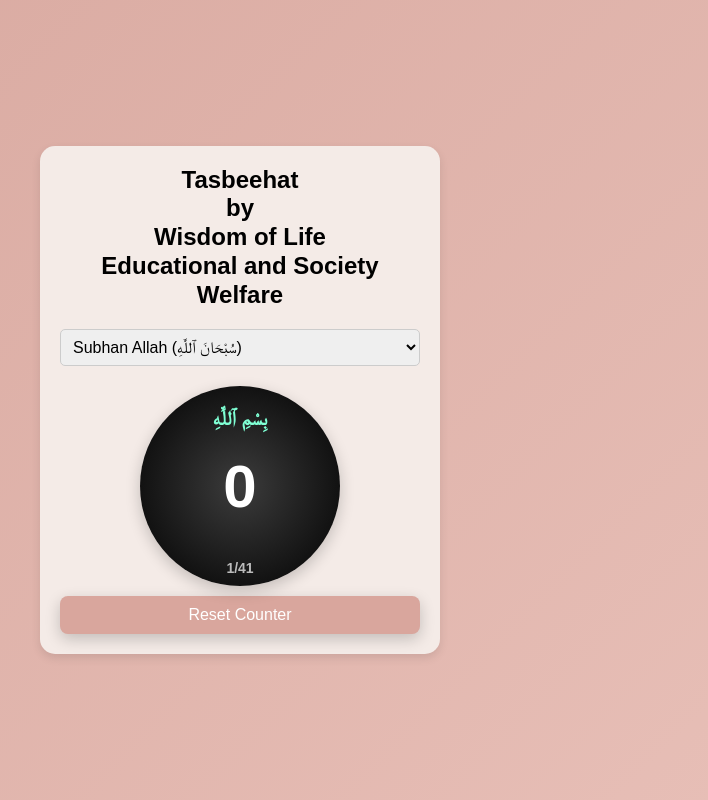
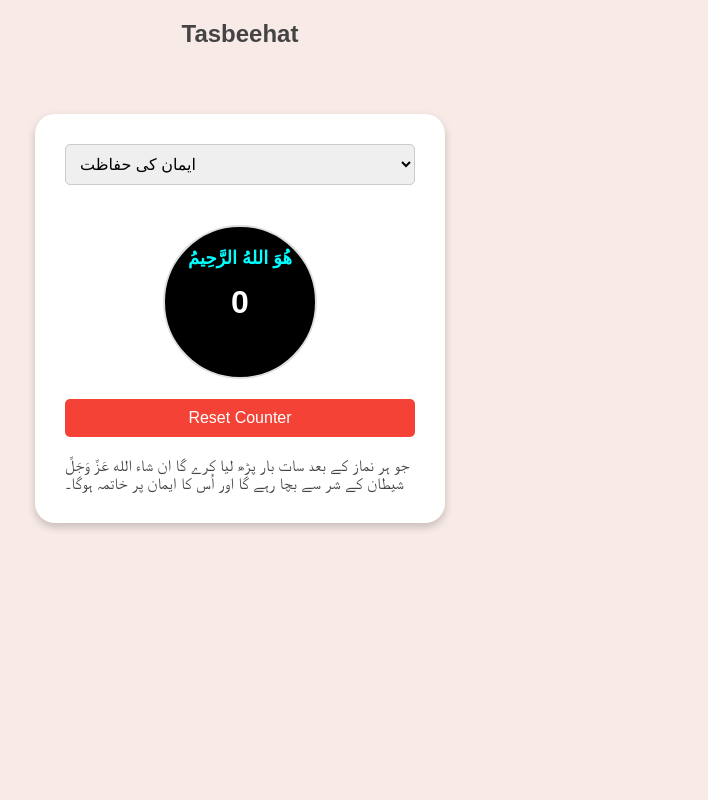
Before and after one commit to mr-nazar-05/tasbeeh, a plain HTML site: page index.html in a window 1280 px wide. Shown: the whole page, without its empty margins (400-1108 px from the left). Drawn offline with Linux system fonts and the light colour scheme.

Commit message:
index.html

```diff
--- a/index.html
+++ b/index.html
@@ -5,216 +5,171 @@
   <meta name="viewport" content="width=device-width, initial-scale=1.0">
   <title>Tasbeeh Counter</title>
   <style>
-    * {
-      box-sizing: border-box;
+    body {
+      margin: 0;
+      padding: 0;
+      font-family: Arial, sans-serif;
+      background-color: #f8eae6;
+      text-align: center;
     }
 
-    body {
-      display: flex;
-      justify-content: center;
-      align-items: center;
-      height: 100vh;
-      margin: 0;
-      background: linear-gradient(135deg, #d8a89f, #e8c0b8);
-      font-family: Arial, sans-serif;
+    h1 {
+      margin-top: 20px;
+      font-size: 24px;
+      color: #444;
     }
 
     .tasbeeh-container {
+      margin-top: 50px;
+      display: inline-block;
+      background-color: #fff;
+      padding: 30px;
+      border-radius: 20px;
+      box-shadow: 0 4px 8px rgba(0, 0, 0, 0.2);
+      text-align: center;
+      width: 90%; /* Make container responsive */
+      max-width: 350px; /* Max width for larger screens */
+    }
+
+    select {
+      width: 100%;
+      padding: 10px;
+      font-size: 16px;
+      margin-bottom: 20px;
+      border-radius: 5px;
+      border: 1px solid #ccc;
+    }
+
+    .circle {
       display: flex;
       flex-direction: column;
+      justify-content: center;
       align-items: center;
-      background: #f4ebe7;
-      padding: 20px;
-      border-radius: 15px;
-      box-shadow: 0 4px 10px rgba(0, 0, 0, 0.1);
-      width: 90%;
-      max-width: 400px;
+      width: 150px;
+      height: 150px;
+      margin: 20px auto;
+      background-color: black;
+      color: #fff;
+      font-size: 18px;
+      font-weight: bold;
+      border-radius: 50%;
+      border: 2px solid #ddd;
+      cursor: pointer;
+      user-select: none;
+      position: relative;
+      touch-action: manipulation; /* Prevents click animation response */
     }
 
-    .tasbeeh-title {
-      font-size: 24px;
-      font-weight: bold;
-      margin-bottom: 20px;
-      text-align: center;
-      line-height: 1.2;
+    .circle .tasbeeh-text {
+      color: cyan;
+      font-size: 18px;
+      position: absolute;
+      top: 20px;
     }
 
-    .tasbeeh-dropdown {
-      font-size: 16px;
-      padding: 8px;
-      width: 100%;
-      border-radius: 5px;
-      border: 1px solid #ccc;
-      margin-bottom: 20px;
+    .circle .counter {
+      color: white;
+      font-size: 32px;
     }
 
-    .tasbeeh-button {
-      background: #d9a69d;
+    button {
+      display: block;
+      width: 100%;
+      margin-top: 20px;
+      padding: 10px;
+      font-size: 16px;
+      background-color: #f44336;
+      color: white;
       border: none;
-      color: #fff;
-      font-size: 16px;
-      padding: 10px 20px;
-      border-radius: 8px;
-      cursor: pointer;
-      box-shadow: 0px 5px 15px rgba(0, 0, 0, 0.2);
-      transition: 0.3s;
-      width: 100%;
-      margin-top: 10px;
-    }
-
-    .tasbeeh-button:hover {
-      background: #d1938b;
-    }
-
-    .counter-circle {
-      position: relative;
-      width: 200px;
-      height: 200px;
-      background: radial-gradient(circle at center, #3c3c3c, #000);
-      border-radius: 50%;
-      display: flex;
-      justify-content: center;
-      align-items: center;
-      color: white;
-      font-size: 48px;
-      font-weight: bold;
-      box-shadow: 0px 5px 15px rgba(0, 0, 0, 0.2);
-      overflow: hidden;
-      cursor: pointer;
-      text-align: center;
-      user-select: none;
-      outline: none; /* Remove focus outline */
-      -webkit-tap-highlight-color: transparent; /* Prevent mobile click highlight */
-    }
-
-    /* Prevent any active state or visual feedback on click */
-    .counter-circle:active {
-      background: radial-gradient(circle at center, #3c3c3c, #000); /* Keep background consistent */
-    }
-
-    .counter-circle .arabic-text {
-      position: absolute;
-      top: 20px;
-      color: #7fffd4;
-      font-size: 20px;
-      padding: 0 10px;
-      line-height: 1.2;
-      white-space: normal;
-      text-align: center;
-    }
-
-    .counter-circle .count-number {
-      font-size: 60px;
-    }
-
-    .icons {
-      position: absolute;
-      top: 10px;
-      right: 10px;
-      display: flex;
-      gap: 10px;
-    }
-
-    .icons button {
-      background: none;
-      border: none;
-      color: white;
-      font-size: 18px;
+      border-radius: 5px;
       cursor: pointer;
     }
 
-    .count-info {
-      position: absolute;
-      bottom: 10px;
-      font-size: 14px;
-      color: #bbb;
+    button:hover {
+      background-color: #e53935;
     }
 
-    /* Mobile Responsiveness */
-    @media (max-width: 480px) {
-      .tasbeeh-container {
-        padding: 15px;
-      }
-
-      .counter-circle {
-        width: 180px;
-        height: 180px;
-      }
-
-      .counter-circle .arabic-text {
-        font-size: 18px;
-      }
-
-      .counter-circle .count-number {
-        font-size: 48px;
-      }
-
-      .tasbeeh-title {
-        font-size: 20px;
-      }
-
-      .tasbeeh-dropdown {
-        font-size: 14px;
-      }
-
-      .tasbeeh-button {
-        font-size: 14px;
-        padding: 8px 16px;
-      }
+    .description {
+      margin-top: 20px;
+      font-size: 16px;
+      color: #444;
+      text-align: left;
     }
   </style>
 </head>
 <body>
+  <h1>Tasbeehat</h1>
   <div class="tasbeeh-container">
-    <!-- Title with line breaks -->
-    <div class="tasbeeh-title">
-      Tasbeehat<br>
-      by<br>
-      Wisdom of Life<br>
-      Educational and Society Welfare
+    <select id="tasbeehSelect" onchange="updateTasbeeh()">
+      <option value="iman">ایمان کی حفاظت</option>
+      <option value="gharibi">غربت سے نجات</option>
+      <option value="thakan">تھکن سے حفاظت</option>
+      <option value="bimari">بیماری سے شفاء</option>
+      <option value="gham">غم سے چھٹکارا</option>
+      <option value="bala">بلاؤں سے حفاظت</option>
+      <option value="afsar">افسر مہربان ہو جائے</option>
+      <option value="khwab">ڈراؤنے خواب</option>
+      <option value="uladSaleh">اولاد صالح</option>
+      <option value="uladNarenah">اولاد نرینه کا وظیفه</option>
+      <option value="mushkil">مشکل آسان ہو</option>
+      <option value="dua">دعا قبول ہو</option>
+    </select>
+    <div class="circle" onclick="incrementCounter()">
+      <div class="tasbeeh-text" id="tasbeehText">هُوَ اللهُ الرَّحِيمُ</div>
+      <div class="counter" id="counter">0</div>
     </div>
-
-    <!-- Dropdown menu for Ibadat options -->
-    <select id="ibadatOptions" class="tasbeeh-dropdown" onchange="updatePhrase()">
-      <option value="سُبْحَانَ ٱللَّٰهِ">Subhan Allah (سُبْحَانَ ٱللَّٰهِ)</option>
-      <option value="الحمد للہ">Alhamdulillah (الحمد للہ)</option>
-      <option value="الله أكبر">Allahu Akbar (الله أكبر)</option>
-      <option value="لا إله إلا الله">La ilaha illallah (لا إله إلا الله)</option>
-      <option value="استغفر الله">Astaghfirullah (استغفر الله)</option>
-      <option value="يا الله">Ya Allah (يا الله)</option>
-      <option value="لا حول و لا قوة إلا بالله">La hawla wa la quwwata illa billah (لا حول و لا قوة إلا بالله)</option>
-      <option value="اللهم صل على محمد وعلى آل محمد">Allahumma salli 'ala Muhammad wa 'ala aali Muhammad (اللهم صل على محمد وعلى آل محمد)</option>
-    </select>
-
-    <div class="counter-circle" onclick="incrementCounter()">
-      <div id="phraseDisplay" class="arabic-text">بِسْمِ ٱللَّٰهِ</div>
-      <div id="counterDisplay" class="count-number">0</div>
-      <div class="icons">
-        <button onclick="resetCounter()">⟳</button>
-      </div>
-      <div class="count-info">1/41</div>
+    <button onclick="resetCounter()">Reset Counter</button>
+    <div class="description" id="tasbeehDescription">
+      جو ہر نماز کے بعد سات بار پڑھ لیا کرے گا ان شاء الله عَزَّ وَجَلَّ شیطان کے شر سے بچا رہے گا اور اُس کا ایمان پر خاتمہ ہوگا۔
     </div>
-
-    <button class="tasbeeh-button" onclick="resetCounter()">Reset Counter</button>
   </div>
 
   <script>
-    let counter = 0;
+    const tasbeehData = {
+      iman: {
+        text: "هُوَ اللهُ الرَّحِيمُ",
+        description:
+          "جو ہر نماز کے بعد سات بار پڑھ لیا کرے گا ان شاء الله عَزَّ وَجَلَّ شیطان کے شر سے بچا رہے گا اور اُس کا ایمان پر خاتمہ ہوگا۔",
+      },
+      gharibi: {
+        text: "يَا مَلِكُ",
+        description:
+          "90 بار جو غریب و نادار روزانہ پڑھا کرے ان شاء الله عزوجل غربت سے نجات پائے گا۔",
+      },
+      thakan: {
+        text: "يَا قُدُّوسُ",
+        description:
+          "کا جو کوئی دوران سفر ورد کرتا رہے ان شاء الله عَزَّ وَجَلَّ تھکن سے محفوظ رہے گا۔",
+      },
+      bimari: {
+        text: "يَا سَلَامُ",
+        description:
+          "111 بار پڑھ کر بیمار پر دم کرنے سے ان شاء اللہ عَزَّ وَجَل شفا حاصل ہوگی ۔",
+      },
+      gham: {
+        text: "يَا مُهَيْمِنُ",
+        description:
+          " بار جو کوئی غمزدہ روزانہ پڑھ لے ان شاء اللہ عَزَّ وَجَلَّ اُس کا غم دور ہو، نیز ان شاء الله عَزَّ وَجَلَّ آفتوں اور بلاؤں سے بھی محفوظ رہے ۔",
+      },
+      // Add the rest of the Tasbeeh data here...
+    };
+
+    function updateTasbeeh() {
+      const selectedTasbeeh = document.getElementById("tasbeehSelect").value;
+      document.getElementById("tasbeehText").textContent =
+        tasbeehData[selectedTasbeeh].text;
+      document.getElementById("tasbeehDescription").textContent =
+        tasbeehData[selectedTasbeeh].description;
+      resetCounter();
+    }
 
     function incrementCounter() {
-      counter++;
-      document.getElementById('counterDisplay').textContent = counter;
+      const counter = document.getElementById("counter");
+      counter.textContent = parseInt(counter.textContent) + 1;
     }
 
     function resetCounter() {
-      counter = 0;
-      document.getElementById('counterDisplay').textContent = counter;
-    }
-
-    function updatePhrase() {
-      const phrase = document.getElementById('ibadatOptions').value;
-      document.getElementById('phraseDisplay').textContent = phrase;
-      resetCounter(); // Optionally reset the counter when phrase changes
+      document.getElementById("counter").textContent = 0;
     }
   </script>
 </body>
```
